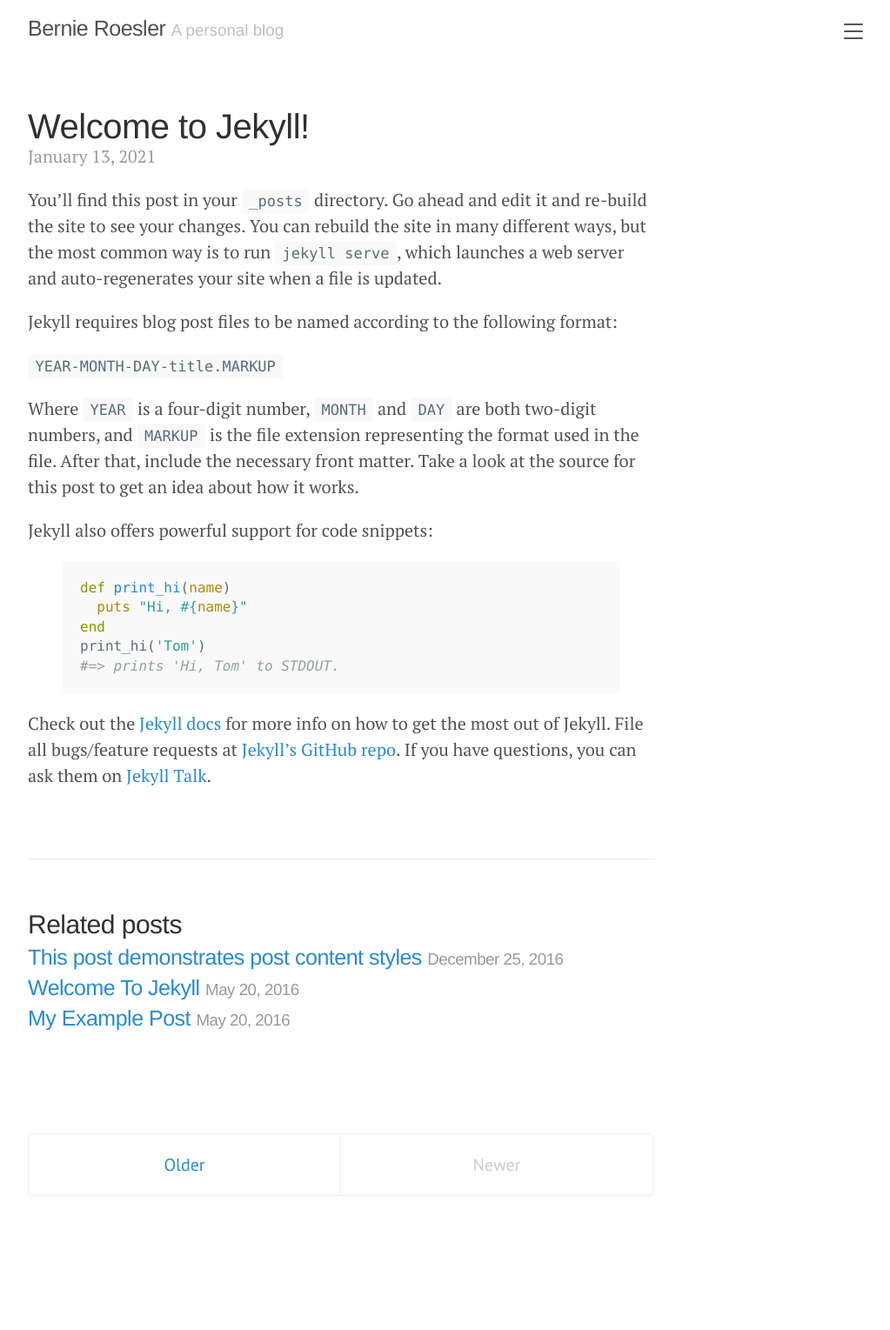
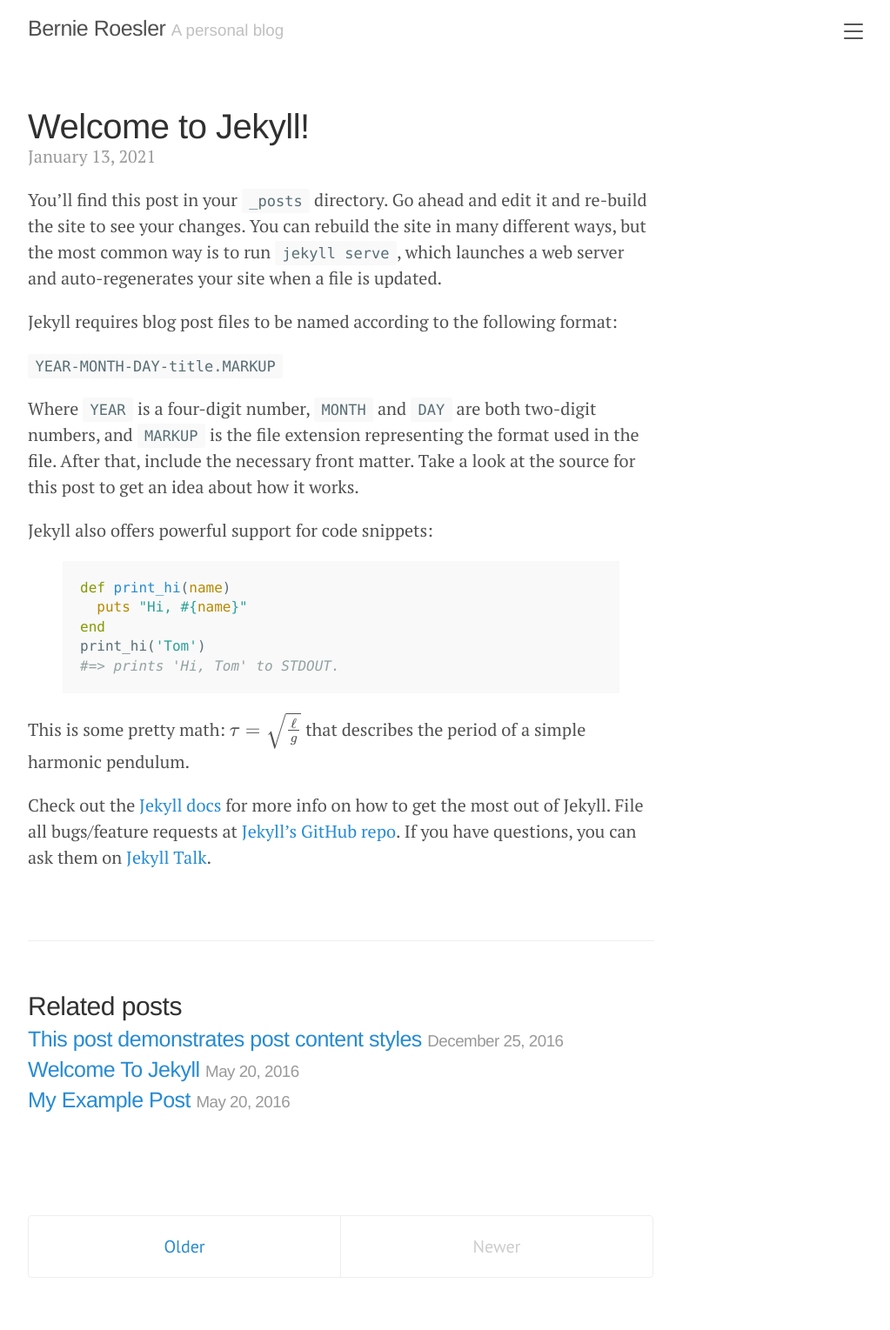
Before and after one commit to broesler/broesler.github.io, a Jekyll site: the page built from _posts/2021-01-01-welcome-to-jekyll.md, in a window 1280 px wide. Shown: the whole page at 87% size, without its empty margins (248-1271 px from the left). Built offline with Jekyll 4.4.1, drawn with Linux system fonts in a browser that asks for light colours; nearby versions of some CDN libraries; before the commit the page ends 1435 px from its top, so only the background shows below that.

Commit message:
Add MathJax support.

```diff
--- a/_includes/head.html
+++ b/_includes/head.html
@@ -37,4 +37,8 @@
   {%- if jekyll.environment == 'production' and site.google_analytics -%}
     {%- include google-analytics.html -%}
   {%- endif -%}
+
+  <!-- MathJax -->
+  <script src="https://polyfill.io/v3/polyfill.min.js?features=es6"></script>
+  <script id="MathJax-script" async src="https://cdn.jsdelivr.net/npm/mathjax@3/es5/tex-mml-chtml.js"></script>
 </head>
--- a/_posts/2021-01-01-welcome-to-jekyll.md
+++ b/_posts/2021-01-01-welcome-to-jekyll.md
@@ -22,6 +22,10 @@
 #=> prints 'Hi, Tom' to STDOUT.
 {% endhighlight %}
 
+This is some pretty math:
+$$ \tau = \sqrt{\frac{\ell}{g}} $$
+that describes the period of a simple harmonic pendulum.
+
 Check out the [Jekyll docs][jekyll-docs] for more info on how to get the most out of Jekyll. File all bugs/feature requests at [Jekyll’s GitHub repo][jekyll-gh]. If you have questions, you can ask them on [Jekyll Talk][jekyll-talk].
 
 [jekyll-docs]: https://jekyllrb.com/docs/home
```
